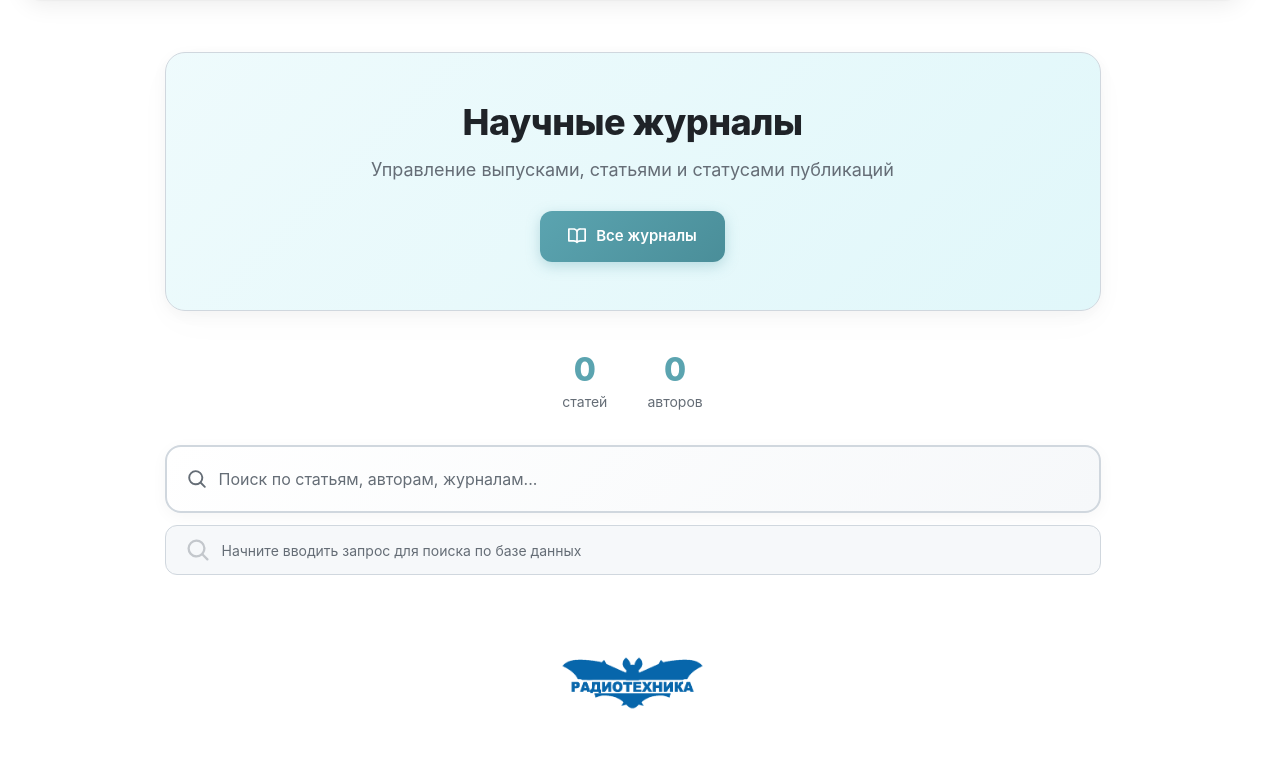
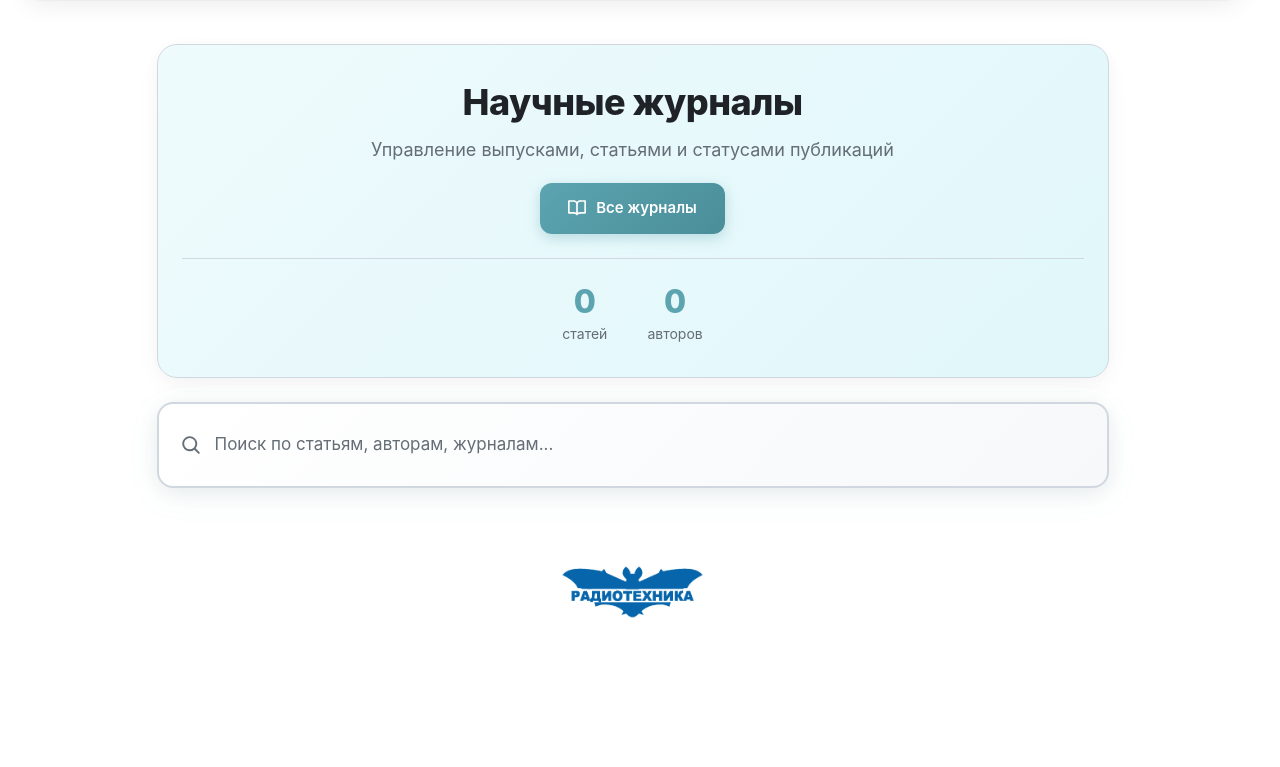
Before and after one commit to glebradiotec/journal_app, a Flask app: page / in a window 1280 px wide. Shown: the part 68-835 px from the top of the page. After the commit the page ends 686 px from the top, so only its background shows below. Run offline with Flask 3, Linux system fonts and the light colour scheme; a user stored in the database is signed in; data that the repository does not hold is empty; some libraries are stand-ins or nearby versions.

Commit message:
Home: remove search hint, merge hero+stats, reduce spacing, emphasize search bar
Co-authored-by: Cursor <cursoragent@cursor.com>

```diff
--- a/templates/index.html
+++ b/templates/index.html
@@ -104,7 +104,7 @@
 </script>
 
 <div class="home-page">
-    <!-- Hero Section -->
+    <!-- Hero + Stats в одном блоке -->
     <div class="home-hero">
         <div class="home-hero-content">
             <h1 class="home-hero-title">Научные журналы</h1>
@@ -117,10 +117,6 @@
                     Все журналы
                 </a>
             </div>
-        </div>
-    </div>
-
-    <!-- Stats (каскадная анимация как карточки) -->
             <div class="home-stats">
                 <div class="home-stat" style="--stat-index: 0">
                     <span class="home-stat-number">{{ total_articles|default(0) }}</span>
@@ -129,6 +125,8 @@
                 <div class="home-stat" style="--stat-index: 1">
                     <span class="home-stat-number">{{ total_authors|default(0) }}</span>
                     <span class="home-stat-label">{{ total_authors|default(0)|pluralize_ru('автор', 'автора', 'авторов') }}</span>
+                </div>
+            </div>
         </div>
     </div>
 
@@ -155,13 +153,6 @@
             <span id="resultsLabel">результатов</span> по запросу
             «<strong id="searchQuery"></strong>»
             <span id="searchMore" style="display:none;"> (показаны первые 50)</span>
-        </div>
-        <!-- Hint: рядом со строкой поиска -->
-        <div id="searchHint" class="home-search-hint">
-            <svg class="home-search-hint-icon" width="24" height="24" viewBox="0 0 16 16" fill="currentColor">
-                <path d="M10.68 11.74a6 6 0 0 1-7.922-8.982 6 6 0 0 1 8.982 7.922l3.04 3.04a.749.749 0 0 1-.326 1.275.749.749 0 0 1-.734-.215ZM11.5 7a4.499 4.499 0 1 0-8.997 0A4.499 4.499 0 0 0 11.5 7Z"/>
-            </svg>
-            <p>Начните вводить запрос для поиска по базе данных</p>
         </div>
         </div>
     </div>
@@ -209,7 +200,6 @@ document.addEventListener('DOMContentLoaded', function() {
     const resultsLabel = document.getElementById('resultsLabel');
     const searchQuery = document.getElementById('searchQuery');
     const searchMore = document.getElementById('searchMore');
-    const searchHint = document.getElementById('searchHint');
     const emptyState = document.getElementById('emptyState');
     const resultsContainer = document.getElementById('searchResults');
     const spinner = document.getElementById('searchSpinner');
@@ -277,12 +267,10 @@ document.addEventListener('DOMContentLoaded', function() {
             clearBtn.style.display = query ? 'flex' : 'none';
             searchInfo.style.display = 'none';
             emptyState.style.display = 'none';
-            searchHint.style.display = query.length < 2 ? 'block' : 'none';
             spinner.style.display = 'none';
             return;
         }
 
-        searchHint.style.display = 'none';
         clearBtn.style.display = 'flex';
         spinner.style.display = 'block';
 
@@ -340,14 +328,14 @@ document.addEventListener('DOMContentLoaded', function() {
 .home-page {
     max-width: 1000px;
     margin: 0 auto;
-    padding: 40px 32px;
+    padding: 32px 24px;
 }
 
-/* Hero — анимированный градиент */
+/* Hero + Stats в одном блоке */
 .home-hero {
     text-align: center;
-    padding: 48px 24px;
-    margin-bottom: 40px;
+    padding: 36px 24px 32px;
+    margin-bottom: 24px;
     background: linear-gradient(135deg,
         rgba(255, 255, 255, 1) 0%,
         rgba(224, 247, 250, 0.6) 35%,
@@ -381,7 +369,7 @@ document.addEventListener('DOMContentLoaded', function() {
 .home-hero-subtitle {
     font-size: 18px;
     color: var(--color-fg-muted);
-    margin: 0 0 28px 0;
+    margin: 0 0 20px 0;
 }
 
 .home-hero-actions {
@@ -413,12 +401,15 @@ document.addEventListener('DOMContentLoaded', function() {
     box-shadow: 0 6px 20px rgba(91, 164, 176, 0.45);
 }
 
-/* Stats — каскадная анимация «как игровой автомат» */
-.home-stats {
+/* Stats внутри hero */
+.home-hero .home-stats {
     display: flex;
     justify-content: center;
     gap: 40px;
-    margin-bottom: 32px;
+    margin-top: 24px;
+    margin-bottom: 0;
+    padding-top: 24px;
+    border-top: 1px solid var(--color-border-default);
 }
 
 .home-stat {
@@ -446,37 +437,18 @@ document.addEventListener('DOMContentLoaded', function() {
     color: var(--color-fg-muted);
 }
 
-/* Search row: строка поиска + подсказка рядом */
 .home-search-row {
     display: flex;
     flex-direction: column;
     gap: 0;
 }
 
-.home-search-section .home-search-wrapper {
-    margin-bottom: 12px;
+.home-search-section {
+    margin-bottom: 20px;
 }
 
-/* Подсказка поиска — ближе к строке, в одну линию с иконкой */
-.home-search-hint {
-    display: flex;
-    align-items: center;
-    gap: 12px;
-    padding: 12px 16px 12px 20px;
-    color: var(--color-fg-muted);
-    background: var(--color-canvas-subtle);
-    border-radius: 12px;
-    border: 1px solid var(--color-border-default);
-}
-
-.home-search-hint-icon {
-    flex-shrink: 0;
-    opacity: 0.35;
-}
-
-.home-search-hint p {
-    font-size: 14px;
-    margin: 0;
+.home-search-section .home-search-wrapper {
+    margin-bottom: 8px;
 }
 
 /* Spinner */
@@ -492,27 +464,23 @@ document.addEventListener('DOMContentLoaded', function() {
 
 @keyframes spin { to { transform: rotate(360deg); } }
 
-/* Search */
-.home-search-section {
-    margin-bottom: 32px;
-}
-
+/* Поиск — акцентный блок */
 .home-search-wrapper {
     display: flex;
     align-items: center;
-    gap: 12px;
-    padding: 8px 16px 8px 20px;
+    gap: 14px;
+    padding: 14px 20px 14px 22px;
     background: linear-gradient(135deg, var(--color-canvas-default) 0%, var(--color-canvas-subtle) 100%);
     border: 2px solid var(--color-border-default);
     border-radius: 16px;
-    box-shadow: 0 4px 16px rgba(0, 0, 0, 0.04);
+    box-shadow: 0 4px 20px rgba(0, 0, 0, 0.06), 0 8px 32px rgba(91, 164, 176, 0.08);
     transition: all 0.2s;
-    margin-bottom: 16px;
+    margin-bottom: 8px;
 }
 
 .home-search-wrapper:focus-within {
     border-color: var(--color-accent-emphasis);
-    box-shadow: 0 4px 16px rgba(91, 164, 176, 0.15);
+    box-shadow: 0 6px 24px rgba(0, 0, 0, 0.08), 0 10px 40px rgba(91, 164, 176, 0.18);
 }
 
 .home-search-icon {
@@ -522,8 +490,8 @@ document.addEventListener('DOMContentLoaded', function() {
 
 .home-search-input {
     flex: 1;
-    padding: 12px 0;
-    font-size: 16px;
+    padding: 14px 0;
+    font-size: 17px;
     color: var(--color-fg-default);
     background: transparent;
     border: none;
```
Lines whose indentation alone changed are shown as unchanged.
